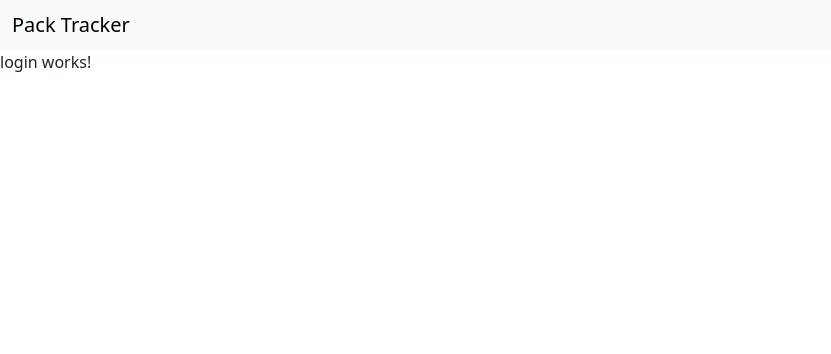
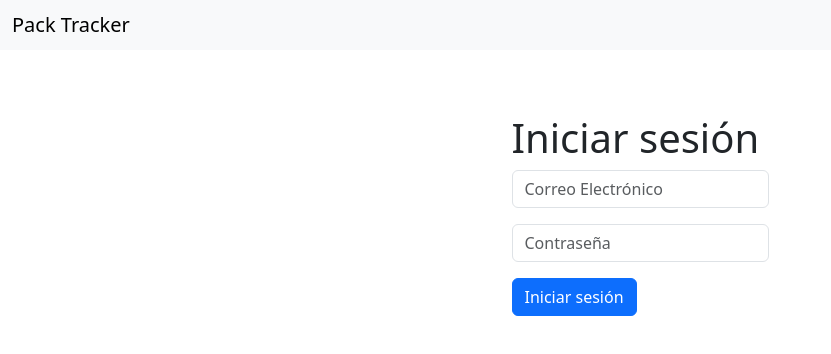
Before and after one commit to AndreiTorres/pack-tracker, an Angular app in the folder pack-tracker-front/: page /login in a window 1280 px wide. Shown: the top 354 px of the page, without its empty margins (0-831 px from the left). Built offline with nearby package versions, Linux system fonts and the light colour scheme.

Commit message:
feat: se agrego autenticación con email y pasword

```diff
--- a/pack-tracker-front/src/app/app-routing.module.ts
+++ b/pack-tracker-front/src/app/app-routing.module.ts
@@ -4,11 +4,11 @@ import { LoginComponent } from './login/login.component';
 import { LayoutComponent } from './layout/layout.component';
 import { ListPacksComponent } from './list-packs/list-packs.component';
 import { TrackingComponent } from './tracking/tracking.component';
+import { AuthGuard } from './auth.guard';
 
 const routes: Routes = [
-  {path: '', component: LayoutComponent},
+  {path: '', component: ListPacksComponent, canActivate: [AuthGuard]},
   {path: 'login', component: LoginComponent},
-  {path: 'home', component: ListPacksComponent},
   {path: 'tracking/:id', component: TrackingComponent}
 ];
 
--- /dev/null
+++ b/pack-tracker-front/src/app/auth.guard.ts
@@ -0,0 +1,25 @@
+import { Injectable } from '@angular/core';
+import { ActivatedRouteSnapshot, CanActivate, RouterStateSnapshot, UrlTree } from '@angular/router';
+import { Observable } from 'rxjs';
+import { Router } from '@angular/router';
+import { UserService } from './service/user.service';
+
+@Injectable({
+  providedIn: 'root'
+})
+export class AuthGuard implements CanActivate {
+
+  constructor(private userService: UserService, private router: Router) {
+
+  }
+  canActivate(): boolean {
+    if (this.userService.getToken()) {
+      return true
+    } else {
+      this.router.navigateByUrl("/login")
+      return false
+    }
+  }
+
+
+}
--- a/pack-tracker-front/src/app/layout/layout.component.css
+++ b/pack-tracker-front/src/app/layout/layout.component.css
@@ -0,0 +1,4 @@
+.logout {
+  font-weight: bold;
+  cursor: pointer;
+}
--- a/pack-tracker-front/src/app/layout/layout.component.html
+++ b/pack-tracker-front/src/app/layout/layout.component.html
@@ -1,6 +1,7 @@
 <nav class="navbar bg-body-tertiary">
   <div class="container-fluid">
     <span class="navbar-brand mb-0 h1">Pack Tracker</span>
+    <span class="logout" (click)="logout()" *ngIf="isLoggedIn">Cerrar sesión</span>
   </div>
 </nav>
 
--- a/pack-tracker-front/src/app/layout/layout.component.ts
+++ b/pack-tracker-front/src/app/layout/layout.component.ts
@@ -1,4 +1,7 @@
 import { Component, OnInit } from '@angular/core';
+import { UserService } from '../service/user.service';
+import { Router } from '@angular/router';
+import { Subscription } from 'rxjs';
 
 @Component({
   selector: 'app-layout',
@@ -6,10 +9,31 @@ import { Component, OnInit } from '@angular/core';
   styleUrls: ['./layout.component.css']
 })
 export class LayoutComponent implements OnInit {
+  isLoggedIn: boolean = false;
+  private subscription: Subscription;
 
-  constructor() { }
+  constructor(private userService: UserService, private router: Router) {
+    this.subscription = this.userService.getUpdate().subscribe(message => {
+      this.isLoggedIn = message
+    })
+   }
 
   ngOnInit(): void {
+    if (this.userService.getToken()) {
+      this.isLoggedIn = true
+    } else {
+      this.isLoggedIn = false;
+    }
+  }
+
+  logout() {
+    this.userService.logout()
+    this.isLoggedIn = false
+    this.router.navigateByUrl("/login")
+  }
+
+  ngOnDestroy() {
+    this.subscription.unsubscribe()
   }
 
 }
--- a/pack-tracker-front/src/app/login/login.component.css
+++ b/pack-tracker-front/src/app/login/login.component.css
@@ -0,0 +1,3 @@
+.login {
+  margin-top: 5%;
+}
--- a/pack-tracker-front/src/app/login/login.component.html
+++ b/pack-tracker-front/src/app/login/login.component.html
@@ -1 +1,31 @@
-<p>login works!</p>
+<div class="d-flex justify-content-center cont min-vh-100">
+  <div class="login">
+    <form [formGroup]="validateForm" class="custom-form">
+      <h1>Iniciar sesión</h1>
+      <div *ngIf="errorVisible && (validateForm.controls['email'].errors?.['required'] || validateForm.controls['password'].errors?.['required'])&& isFormSubmitted" class="text-danger">
+        Correo o Contraseña inválidos.
+      </div>
+      <div>
+        <input
+        type="email"
+        name="email"
+        placeholder="Correo Electrónico"
+        required="required"
+        formControlName="email"
+        class="form-control mb-3"
+      />
+      </div>
+      <div>
+        <input
+        type="password"
+        name="password"
+        placeholder="Contraseña"
+        required="required"
+        formControlName="password"
+        class="form-control mb-3"
+      />
+      </div>
+      <button type="submit" (click)="login()" class="btn btn-primary">Iniciar sesión</button>
+    </form>
+  </div>
+</div>
--- a/pack-tracker-front/src/app/login/login.component.ts
+++ b/pack-tracker-front/src/app/login/login.component.ts
@@ -1,4 +1,7 @@
 import { Component, OnInit } from '@angular/core';
+import { Router } from '@angular/router';
+import { FormBuilder, FormGroup, Validators, FormControl, Form } from '@angular/forms';
+import { UserService } from '../service/user.service';
 
 @Component({
   selector: 'app-login',
@@ -7,9 +10,60 @@ import { Component, OnInit } from '@angular/core';
 })
 export class LoginComponent implements OnInit {
 
-  constructor() { }
+  email: string = '';
+  password: string = '';
+  validateForm!: FormGroup;
+  isFormSubmitted = false;
+  errorVisible = false
+
+  constructor(private router: Router, private fb: FormBuilder, private userService: UserService) { }
 
   ngOnInit(): void {
+    this.validateForm = this.fb.group({
+      email: [null, [Validators.required]],
+      password: [null, [Validators.required]],
+    });
+  }
+
+  login() {
+    this.isFormSubmitted = true
+
+    if (this.validateForm.valid) {
+      let email = this.validateForm.value.email;
+      let password = this.validateForm.value.password
+
+      this.userService.login(email, password).subscribe(
+        (response) => {
+          this.userService.saveToken(response.token)
+          this.userService.sendUpdate(true)
+          this.router.navigateByUrl("/")
+        },
+        (error) => {
+          this.showErrors()
+        }
+      )
+
+    } else {
+      this.showErrors()
+    }
+
+  }
+
+
+  showErrors() {
+    Object.values(this.validateForm.controls).forEach(control => {
+      if (control.invalid) {
+        control.markAsDirty();
+        control.updateValueAndValidity({ onlySelf: true });
+      }
+    });
+
+    this.errorVisible = true;
+    setTimeout(() => {
+      this.errorVisible = false;
+    }, 3000);
+
+    this.validateForm.reset()
   }
 
 }
--- a/pack-tracker-front/src/app/service/pack-service.service.ts
+++ b/pack-tracker-front/src/app/service/pack-service.service.ts
@@ -9,7 +9,7 @@ import { Tracking } from './tracking.model';
 })
 export class PackServiceService {
 
-  apiUrl = "http://127.0.0.1:8097";
+  apiUrl = "http://127.0.0.1:8099";
 
   constructor(private http: HttpClient) { }
 
--- /dev/null
+++ b/pack-tracker-front/src/app/service/user.model.ts
@@ -0,0 +1,4 @@
+export interface User {
+  email: string,
+  password: string
+}
--- /dev/null
+++ b/pack-tracker-front/src/app/service/user.service.ts
@@ -0,0 +1,56 @@
+import { Injectable } from '@angular/core';
+import { Observable, Subject } from 'rxjs';
+import { HttpClient, HttpHeaders } from '@angular/common/http';
+import { User } from './user.model';
+
+const TOKEN_KEY = "user_token";
+
+@Injectable({
+  providedIn: 'root'
+})
+export class UserService {
+  private isLoggedIn = new Subject<any>();
+  apiUrl = "http://127.0.0.1:8099";
+
+  constructor(private http: HttpClient) { }
+
+
+  login(email: string, password: string): Observable<any> {
+    const user: User = {
+      "email": email,
+      "password": password
+    }
+
+    const httpOptions = {
+      headers: new HttpHeaders({
+        'Content-Type': 'application/json',
+        'Access-Control-Allow-Origin': '*'
+      }),
+    };
+
+    return this.http.post<any>(this.apiUrl + "/packs/login", user, httpOptions);
+  }
+
+
+  logout() {
+    window.sessionStorage.clear()
+  }
+
+  saveToken(token: string) {
+    window.sessionStorage.removeItem(TOKEN_KEY);
+    window.sessionStorage.setItem(TOKEN_KEY, token);
+  }
+
+  getToken() {
+    return window.sessionStorage.getItem(TOKEN_KEY);
+  }
+
+  sendUpdate(message: boolean) {
+    this.isLoggedIn.next({ status : message });
+  }
+
+  getUpdate() {
+    return this.isLoggedIn.asObservable();
+  }
+
+}
```
Also changed, not shown: 2 other files (tests, documents, lock files or other folders).
